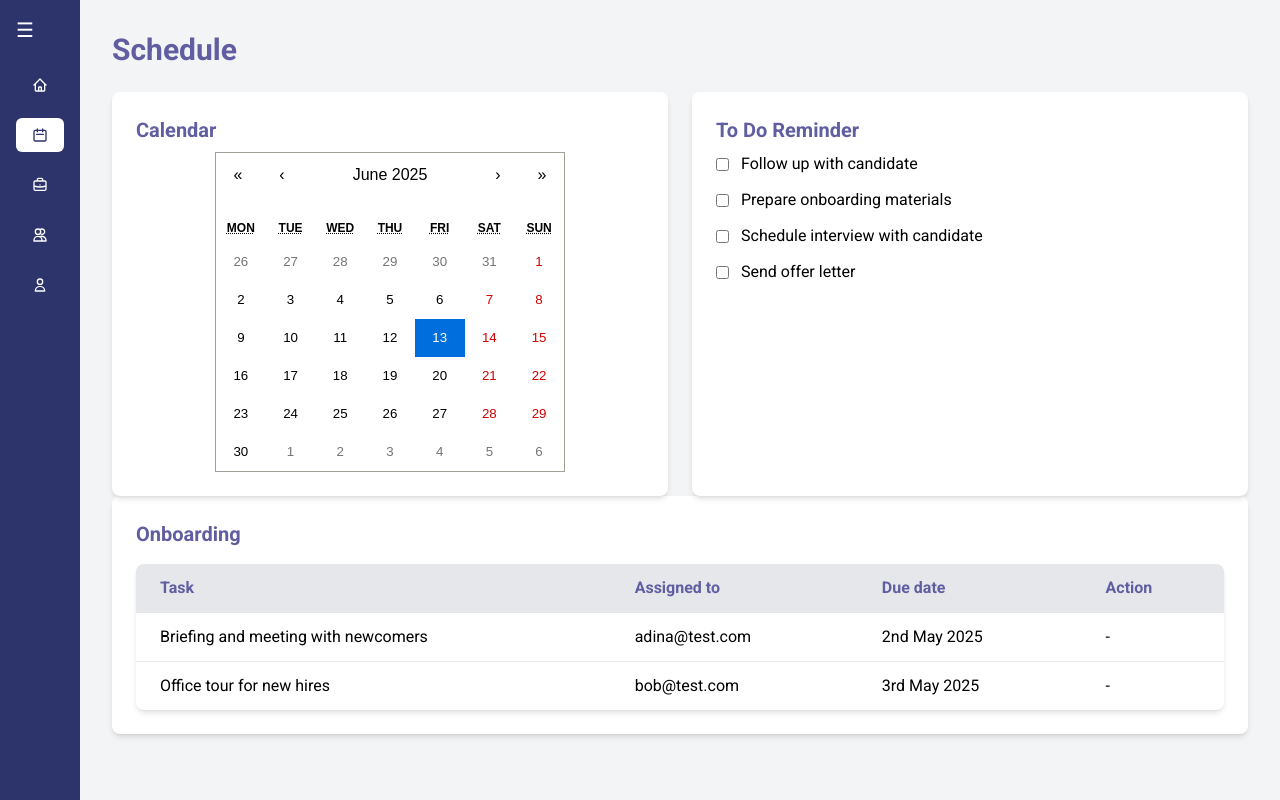
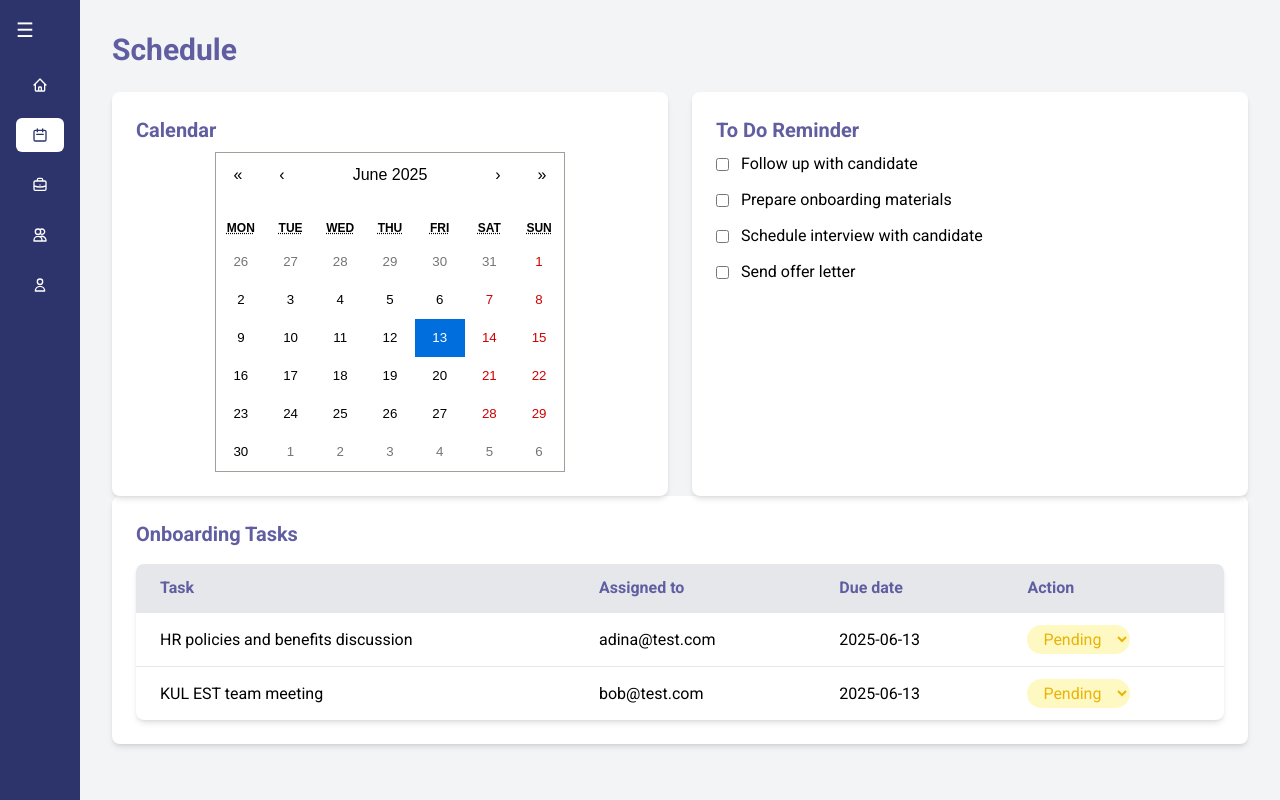
Before and after one commit to nurafiqahmalic/hr_dashboard, a React (Create React App) app: page /schedule in a window 1280 px wide. Built offline with nearby package versions, Linux system fonts and the light colour scheme.

Commit message:
Onoarding task for selected date

```diff
--- a/src/components/DashboardPage.js
+++ b/src/components/DashboardPage.js
@@ -120,7 +120,7 @@ const DashboardPage = () => {
           onClick={handleLogout}
           className="absolute top-5 right-5 p-3 bg-red-500 text-white rounded-full flex items-center justify-center"
         >
-          <HiLogout className="text-lg" />
+          <HiLogout className="text-sm" />
         </button>
 
         {/* Add the layout for your 4 containers, graph, and table */}
--- a/src/components/SchedulePage.js
+++ b/src/components/SchedulePage.js
@@ -14,18 +14,37 @@ const SchedulePage = () => {
     { task: 'Send offer letter', completed: false },
   ]);
 
-  const [onboardingTasks] = useState([
+  // Store tasks by date using an object
+  const [onboardingTasks, setOnboardingTasks] = useState({
+    '2025-06-13': [
       {
-      task: 'Briefing and meeting with newcomers',
+        task: 'HR policies and benefits discussion',
         assignedTo: 'adina@test.com',
-      dueDate: '2nd May 2025',
+        dueDate: '2025-06-13',
+        status: 'Pending', // Default status
       },
       {
+        task: 'KUL EST team meeting',
+        assignedTo: 'bob@test.com',
+        dueDate: '2025-06-13',
+        status: 'Pending', // Default status
+      },
+    ],
+    '2025-06-17': [
+      {
         task: 'Office tour for new hires',
-      assignedTo: 'bob@test.com',
-      dueDate: '3rd May 2025',
+        assignedTo: 'john@test.com',
+        dueDate: '2025-06-17',
+        status: 'Pending', // Default status
       },
-  ]);
+      {
+        task: 'HR policies and benefits discussion',
+        assignedTo: 'mary@test.com',
+        dueDate: '2025-06-17',
+        status: 'Pending', // Default status
+      },
+    ],
+  });
 
   const location = useLocation();
 
@@ -33,11 +52,27 @@ const SchedulePage = () => {
     setSidebarOpen(!sidebarOpen);
   };
 
-  // Toggle completion of To-Do tasks
   const toggleTaskCompletion = (index) => {
     const updatedList = [...toDoList];
     updatedList[index].completed = !updatedList[index].completed;
     setToDoList(updatedList);
+  };
+
+  // Format the selected date to 'yyyy-mm-dd' for easy comparison
+  const formatDate = (date) => {
+    return date.toISOString().split('T')[0];
+  };
+
+  // Filter the onboarding tasks based on the selected date
+  const selectedDate = formatDate(date);
+  const filteredTasks = onboardingTasks[selectedDate] || [];
+
+  // Handle dropdown change
+  const handleStatusChange = (index, status) => {
+    const updatedTasks = [...filteredTasks];
+    updatedTasks[index].status = status;
+    const updatedOnboardingTasks = { ...onboardingTasks, [selectedDate]: updatedTasks };
+    setOnboardingTasks(updatedOnboardingTasks);
   };
 
   return (
@@ -57,9 +92,7 @@ const SchedulePage = () => {
         <div className="mt-6 grid grid-cols-2 gap-6">
           {/* Calendar Section */}
           <div className="bg-white p-6 shadow-md rounded-lg col-span-2 lg:col-span-1">
-            <h2 className="text-xl font-semibold text-[#605EA1] mb-2">
-              Calendar
-            </h2>
+            <h2 className="text-xl font-semibold text-[#605EA1] mb-2">Calendar</h2>
             <div className="flex justify-center items-center">
               <Calendar
                 onChange={setDate}
@@ -71,9 +104,7 @@ const SchedulePage = () => {
 
           {/* TODO Reminder Section */}
           <div className="bg-white p-6 shadow-md rounded-lg col-span-2 lg:col-span-1">
-            <h2 className="text-xl font-semibold text-[#605EA1] mb-2">
-              To Do Reminder
-            </h2>
+            <h2 className="text-xl font-semibold text-[#605EA1] mb-2">To Do Reminder</h2>
             <ul className="space-y-3">
               {toDoList.map((task, index) => (
                 <li key={index} className="flex items-center">
@@ -83,11 +114,7 @@ const SchedulePage = () => {
                     checked={task.completed}
                     onChange={() => toggleTaskCompletion(index)}
                   />
-                  <span
-                    className={
-                      task.completed ? 'line-through text-gray-500' : ''
-                    }
-                  >
+                  <span className={task.completed ? 'line-through text-gray-500' : ''}>
                     {task.task}
                   </span>
                 </li>
@@ -98,7 +125,10 @@ const SchedulePage = () => {
 
         {/* Schedule Table Section */}
         <div className="bg-white p-6 shadow-md rounded-lg col-span-2 lg:col-span-1">
-          <h2 className="text-xl font-semibold text-[#605EA1]">Onboarding</h2>
+          <h2 className="text-xl font-semibold text-[#605EA1]">Onboarding Tasks</h2>
+          {filteredTasks.length === 0 ? (
+            <p className="text-gray-500">No tasks for this day.</p>
+          ) : (
             <table className="min-w-full mt-4 bg-white rounded-lg shadow-md overflow-hidden">
               <thead className="bg-gray-200 text-[#605EA1]">
                 <tr>
@@ -109,16 +139,27 @@ const SchedulePage = () => {
                 </tr>
               </thead>
               <tbody>
-              {onboardingTasks.map((task, index) => (
+                {filteredTasks.map((task, index) => (
                   <tr key={index} className="border-t">
                     <td className="py-3 px-6">{task.task}</td>
                     <td className="py-3 px-6">{task.assignedTo}</td>
                     <td className="py-3 px-6">{task.dueDate}</td>
-                  <td className="py-3 px-6">-</td>
+                    <td className="py-3 px-6">
+                      {/* Dropdown for status */}
+                      <select
+                        value={task.status}
+                        onChange={(e) => handleStatusChange(index, e.target.value)}
+                        className={`py-1 px-3 rounded-full ${task.status === 'Pending' ? 'bg-yellow-100 text-yellow-500' : 'bg-green-100 text-green-500'}`}
+                      >
+                        <option value="Pending">Pending</option>
+                        <option value="Done">Done</option>
+                      </select>
+                    </td>
                   </tr>
                 ))}
               </tbody>
             </table>
+          )}
         </div>
       </div>
     </div>
```
Lines whose indentation alone changed are shown as unchanged.
